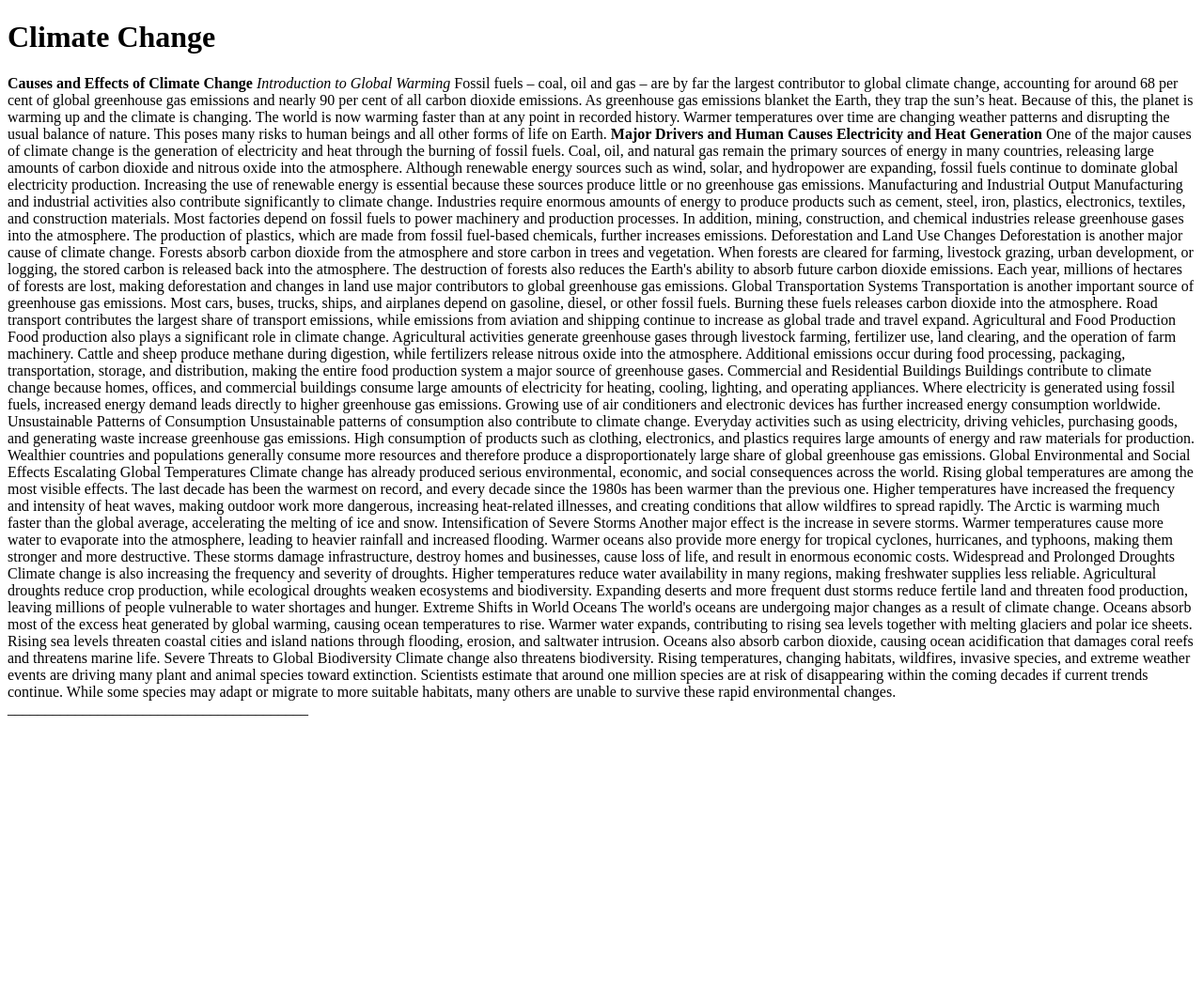
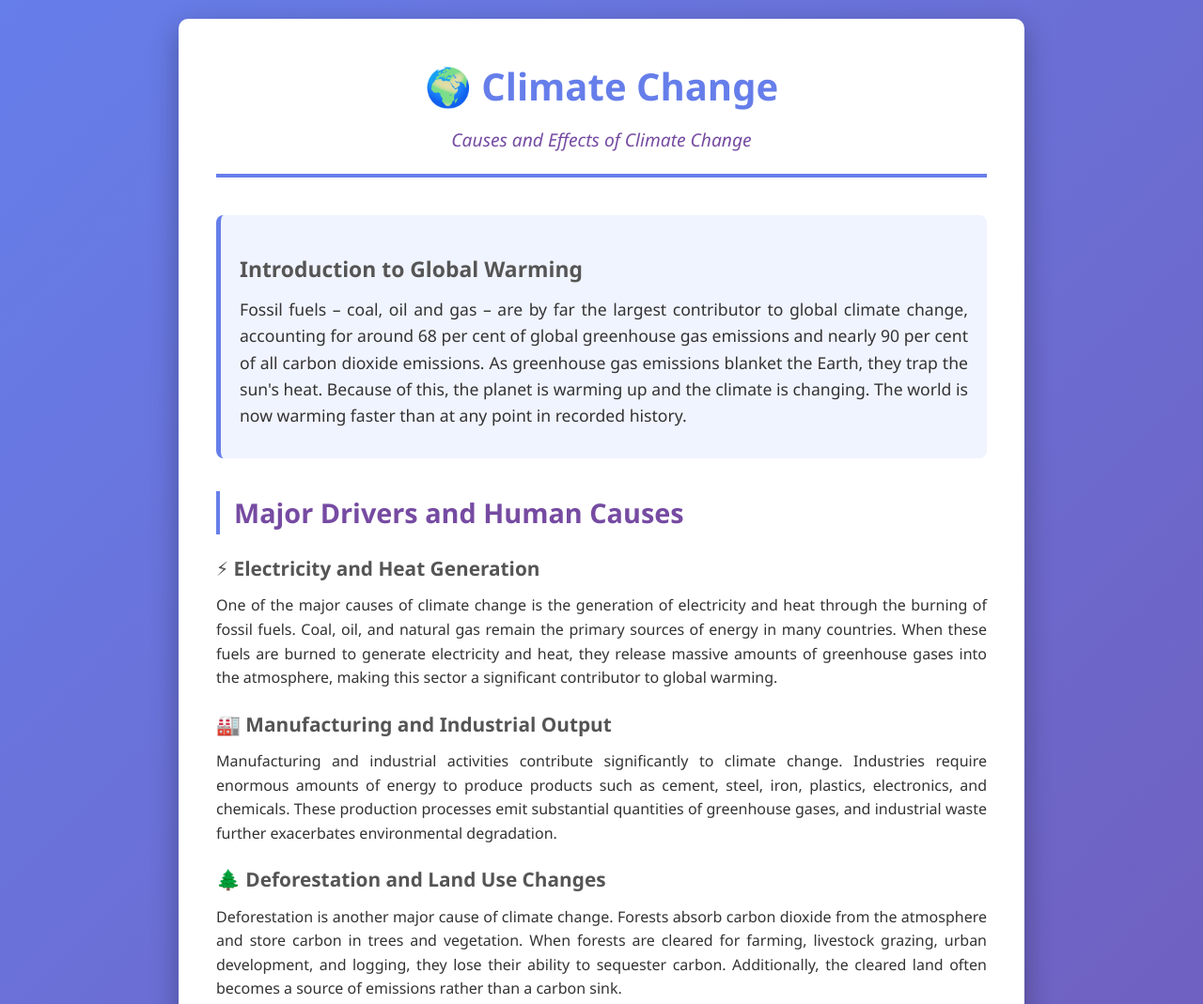
Before and after one commit to jabezeric/jabez-website, a plain HTML site: page Climate_change.html in a window 1280 px wide. Shown: the top 1069 px of the page at 94% size. Before the commit the page ends 800 px from the top, so only its background shows below. Drawn offline with Linux system fonts and the light colour scheme.

Commit message:
Update Climate_change.html

```diff
--- a/Climate_change.html
+++ b/Climate_change.html
@@ -3,45 +3,207 @@
 <head>
     <meta charset="UTF-8">
     <meta name="viewport" content="width=device-width, initial-scale=1.0">
-    <title>Document</title>
+    <title>Climate Change - Causes and Effects</title>
+    <style>
+        * {
+            margin: 0;
+            padding: 0;
+            box-sizing: border-box;
+        }
+
+        body {
+            font-family: 'Segoe UI', Tahoma, Geneva, Verdana, sans-serif;
+            line-height: 1.6;
+            color: #333;
+            background: linear-gradient(135deg, #667eea 0%, #764ba2 100%);
+            padding: 20px;
+            min-height: 100vh;
+        }
+
+        .container {
+            max-width: 900px;
+            margin: 0 auto;
+            background: white;
+            padding: 40px;
+            border-radius: 10px;
+            box-shadow: 0 10px 30px rgba(0, 0, 0, 0.3);
+        }
+
+        header {
+            text-align: center;
+            margin-bottom: 40px;
+            border-bottom: 4px solid #667eea;
+            padding-bottom: 20px;
+        }
+
+        h1 {
+            font-size: 2.5em;
+            color: #667eea;
+            margin-bottom: 10px;
+        }
+
+        .subtitle {
+            font-size: 1.2em;
+            color: #764ba2;
+            font-style: italic;
+        }
+
+        section {
+            margin-bottom: 35px;
+        }
+
+        section h2 {
+            font-size: 1.8em;
+            color: #764ba2;
+            margin-bottom: 15px;
+            border-left: 4px solid #667eea;
+            padding-left: 15px;
+        }
+
+        section h3 {
+            font-size: 1.3em;
+            color: #555;
+            margin-top: 20px;
+            margin-bottom: 10px;
+        }
+
+        section p {
+            margin-bottom: 12px;
+            text-align: justify;
+            font-size: 1em;
+        }
+
+        ul, ol {
+            margin-left: 25px;
+            margin-bottom: 15px;
+        }
+
+        li {
+            margin-bottom: 8px;
+        }
+
+        .intro-text {
+            font-size: 1.1em;
+            background: #f0f4ff;
+            padding: 20px;
+            border-radius: 8px;
+            margin-bottom: 25px;
+            border-left: 5px solid #667eea;
+        }
+
+        footer {
+            margin-top: 40px;
+            padding-top: 20px;
+            border-top: 2px solid #ddd;
+            text-align: center;
+            color: #666;
+            font-size: 0.9em;
+        }
+
+        @media (max-width: 768px) {
+            .container {
+                padding: 20px;
+            }
+
+            h1 {
+                font-size: 2em;
+            }
+
+            section h2 {
+                font-size: 1.5em;
+            }
+        }
+    </style>
 </head>
 <body>
-    <h1>Climate Change</h1>
-    <p>   <b>Causes and Effects of Climate Change</b>
-<em>Introduction to Global Warming</em>
-Fossil fuels – coal, oil and gas – are by far the largest contributor to global climate change, accounting for around 68 per cent of global greenhouse gas emissions and nearly 90 per cent of all carbon dioxide emissions.
-As greenhouse gas emissions blanket the Earth, they trap the sun’s heat. Because of this, the planet is warming up and the climate is changing. The world is now warming faster than at any point in recorded history. Warmer temperatures over time are changing weather patterns and disrupting the usual balance of nature. This poses many risks to human beings and all other forms of life on Earth.
+    <div class="container">
+        <header>
+            <h1>🌍 Climate Change</h1>
+            <p class="subtitle">Causes and Effects of Climate Change</p>
+        </header>
 
-<b>Major Drivers and Human Causes</b>
-<b>Electricity and Heat Generation</b>
-One of the major causes of climate change is the generation of electricity and heat through the burning of fossil fuels. Coal, oil, and natural gas remain the primary sources of energy in many countries, releasing large amounts of carbon dioxide and nitrous oxide into the atmosphere. Although renewable energy sources such as wind, solar, and hydropower are expanding, fossil fuels continue to dominate global electricity production. Increasing the use of renewable energy is essential because these sources produce little or no greenhouse gas emissions.
-Manufacturing and Industrial Output
-Manufacturing and industrial activities also contribute significantly to climate change. Industries require enormous amounts of energy to produce products such as cement, steel, iron, plastics, electronics, textiles, and construction materials. Most factories depend on fossil fuels to power machinery and production processes. In addition, mining, construction, and chemical industries release greenhouse gases into the atmosphere. The production of plastics, which are made from fossil fuel-based chemicals, further increases emissions.
-Deforestation and Land Use Changes
-Deforestation is another major cause of climate change. Forests absorb carbon dioxide from the atmosphere and store carbon in trees and vegetation. When forests are cleared for farming, livestock grazing, urban development, or logging, the stored carbon is released back into the atmosphere. The destruction of forests also reduces the Earth's ability to absorb future carbon dioxide emissions. Each year, millions of hectares of forests are lost, making deforestation and changes in land use major contributors to global greenhouse gas emissions.
-Global Transportation Systems
-Transportation is another important source of greenhouse gas emissions. Most cars, buses, trucks, ships, and airplanes depend on gasoline, diesel, or other fossil fuels. Burning these fuels releases carbon dioxide into the atmosphere. Road transport contributes the largest share of transport emissions, while emissions from aviation and shipping continue to increase as global trade and travel expand.
-Agricultural and Food Production
-Food production also plays a significant role in climate change. Agricultural activities generate greenhouse gases through livestock farming, fertilizer use, land clearing, and the operation of farm machinery. Cattle and sheep produce methane during digestion, while fertilizers release nitrous oxide into the atmosphere. Additional emissions occur during food processing, packaging, transportation, storage, and distribution, making the entire food production system a major source of greenhouse gases.
-Commercial and Residential Buildings
-Buildings contribute to climate change because homes, offices, and commercial buildings consume large amounts of electricity for heating, cooling, lighting, and operating appliances. Where electricity is generated using fossil fuels, increased energy demand leads directly to higher greenhouse gas emissions. Growing use of air conditioners and electronic devices has further increased energy consumption worldwide.
-Unsustainable Patterns of Consumption
-Unsustainable patterns of consumption also contribute to climate change. Everyday activities such as using electricity, driving vehicles, purchasing goods, and generating waste increase greenhouse gas emissions. High consumption of products such as clothing, electronics, and plastics requires large amounts of energy and raw materials for production. Wealthier countries and populations generally consume more resources and therefore produce a disproportionately large share of global greenhouse gas emissions.
-Global Environmental and Social Effects
-Escalating Global Temperatures
-Climate change has already produced serious environmental, economic, and social consequences across the world. Rising global temperatures are among the most visible effects. The last decade has been the warmest on record, and every decade since the 1980s has been warmer than the previous one. Higher temperatures have increased the frequency and intensity of heat waves, making outdoor work more dangerous, increasing heat-related illnesses, and creating conditions that allow wildfires to spread rapidly. The Arctic is warming much faster than the global average, accelerating the melting of ice and snow.
-Intensification of Severe Storms
-Another major effect is the increase in severe storms. Warmer temperatures cause more water to evaporate into the atmosphere, leading to heavier rainfall and increased flooding. Warmer oceans also provide more energy for tropical cyclones, hurricanes, and typhoons, making them stronger and more destructive. These storms damage infrastructure, destroy homes and businesses, cause loss of life, and result in enormous economic costs.
-Widespread and Prolonged Droughts
-Climate change is also increasing the frequency and severity of droughts. Higher temperatures reduce water availability in many regions, making freshwater supplies less reliable. Agricultural droughts reduce crop production, while ecological droughts weaken ecosystems and biodiversity. Expanding deserts and more frequent dust storms reduce fertile land and threaten food production, leaving millions of people vulnerable to water shortages and hunger.
-Extreme Shifts in World Oceans
-The world's oceans are undergoing major changes as a result of climate change. Oceans absorb most of the excess heat generated by global warming, causing ocean temperatures to rise. Warmer water expands, contributing to rising sea levels together with melting glaciers and polar ice sheets. Rising sea levels threaten coastal cities and island nations through flooding, erosion, and saltwater intrusion. Oceans also absorb carbon dioxide, causing ocean acidification that damages coral reefs and threatens marine life.
-Severe Threats to Global Biodiversity
-Climate change also threatens biodiversity. Rising temperatures, changing habitats, wildfires, invasive species, and extreme weather events are driving many plant and animal species toward extinction. Scientists estimate that around one million species are at risk of disappearing within the coming decades if current trends continue. While some species may adapt or migrate to more suitable habitats, many others are unable to survive these rapid environmental changes.
-________________________________________
+        <!-- Introduction Section -->
+        <section>
+            <div class="intro-text">
+                <h3>Introduction to Global Warming</h3>
+                <p>Fossil fuels – coal, oil and gas – are by far the largest contributor to global climate change, accounting for around 68 per cent of global greenhouse gas emissions and nearly 90 per cent of all carbon dioxide emissions. As greenhouse gas emissions blanket the Earth, they trap the sun's heat. Because of this, the planet is warming up and the climate is changing. The world is now warming faster than at any point in recorded history.</p>
+            </div>
+        </section>
 
-</p>
+        <!-- Major Drivers Section -->
+        <section>
+            <h2>Major Drivers and Human Causes</h2>
 
+            <article>
+                <h3>⚡ Electricity and Heat Generation</h3>
+                <p>One of the major causes of climate change is the generation of electricity and heat through the burning of fossil fuels. Coal, oil, and natural gas remain the primary sources of energy in many countries. When these fuels are burned to generate electricity and heat, they release massive amounts of greenhouse gases into the atmosphere, making this sector a significant contributor to global warming.</p>
+            </article>
+
+            <article>
+                <h3>🏭 Manufacturing and Industrial Output</h3>
+                <p>Manufacturing and industrial activities contribute significantly to climate change. Industries require enormous amounts of energy to produce products such as cement, steel, iron, plastics, electronics, and chemicals. These production processes emit substantial quantities of greenhouse gases, and industrial waste further exacerbates environmental degradation.</p>
+            </article>
+
+            <article>
+                <h3>🌲 Deforestation and Land Use Changes</h3>
+                <p>Deforestation is another major cause of climate change. Forests absorb carbon dioxide from the atmosphere and store carbon in trees and vegetation. When forests are cleared for farming, livestock grazing, urban development, and logging, they lose their ability to sequester carbon. Additionally, the cleared land often becomes a source of emissions rather than a carbon sink.</p>
+            </article>
+
+            <article>
+                <h3>🚗 Global Transportation Systems</h3>
+                <p>Transportation is an important source of greenhouse gas emissions. Most cars, buses, trucks, ships, and airplanes depend on gasoline, diesel, or other fossil fuels. Burning these fuels releases carbon dioxide and other pollutants into the atmosphere. As global transportation demands increase, so do its climate-related impacts.</p>
+            </article>
+
+            <article>
+                <h3>🌾 Agricultural and Food Production</h3>
+                <p>Food production plays a significant role in climate change. Agricultural activities generate greenhouse gases through livestock farming, fertilizer use, land clearing, and the operation of farm machinery. Livestock production is particularly carbon-intensive, as cattle and other animals produce methane, a potent greenhouse gas.</p>
+            </article>
+
+            <article>
+                <h3>🏢 Commercial and Residential Buildings</h3>
+                <p>Buildings contribute to climate change because homes, offices, and commercial buildings consume large amounts of electricity for heating, cooling, lighting, and operating appliances. Where electricity is generated from fossil fuels, buildings become significant contributors to overall greenhouse gas emissions.</p>
+            </article>
+
+            <article>
+                <h3>♻️ Unsustainable Patterns of Consumption</h3>
+                <p>Unsustainable patterns of consumption contribute to climate change. Everyday activities such as using electricity, driving vehicles, purchasing goods, and generating waste increase greenhouse gas emissions. Our throwaway culture and overconsumption drive demand for energy-intensive production and transportation.</p>
+            </article>
+        </section>
+
+        <!-- Environmental Effects Section -->
+        <section>
+            <h2>Global Environmental and Social Effects</h2>
+
+            <article>
+                <h3>🌡️ Escalating Global Temperatures</h3>
+                <p>Climate change has already produced serious environmental, economic, and social consequences across the world. Rising global temperatures are among the most visible effects. The last decade has been the warmest on record, with unprecedented heatwaves affecting communities worldwide. Higher temperatures alter ecosystems, threaten wildlife habitats, and pose direct risks to human health.</p>
+            </article>
+
+            <article>
+                <h3>⛈️ Intensification of Severe Storms</h3>
+                <p>Another major effect is the increase in severe storms. Warmer temperatures cause more water to evaporate into the atmosphere, leading to heavier rainfall and increased flooding. Warmer oceans also provide more energy for hurricanes and typhoons, intensifying their destructive power. Extreme weather events are becoming more frequent and severe.</p>
+            </article>
+
+            <article>
+                <h3>🏜️ Widespread and Prolonged Droughts</h3>
+                <p>Climate change is increasing the frequency and severity of droughts. Higher temperatures reduce water availability in many regions, making freshwater supplies less reliable. Agricultural droughts threaten food production and livestock farming, while water droughts affect billions of people who depend on consistent water supplies for drinking, irrigation, and industry.</p>
+            </article>
+
+            <article>
+                <h3>🌊 Extreme Shifts in World Oceans</h3>
+                <p>The world's oceans are undergoing major changes as a result of climate change. Oceans absorb most of the excess heat generated by global warming, causing ocean temperatures to rise. Warmer water expands, leading to sea level rise that threatens coastal communities and islands. Ocean acidification also endangers marine ecosystems and the species that depend on them.</p>
+            </article>
+
+            <article>
+                <h3>🦁 Severe Threats to Global Biodiversity</h3>
+                <p>Climate change threatens biodiversity on an unprecedented scale. Rising temperatures, changing habitats, wildfires, invasive species, and extreme weather events are driving many plant and animal species toward extinction. Entire ecosystems are at risk of collapse as species struggle to adapt to rapidly changing conditions. The loss of biodiversity undermines the resilience of natural systems that support all life on Earth.</p>
+            </article>
+        </section>
+
+        <footer>
+            <p>&copy; 2024 Climate Change Information. Last updated: July 2026</p>
+            <p>For more information, visit official climate science resources and organizations.</p>
+        </footer>
+    </div>
 </body>
-
 </html>
```
